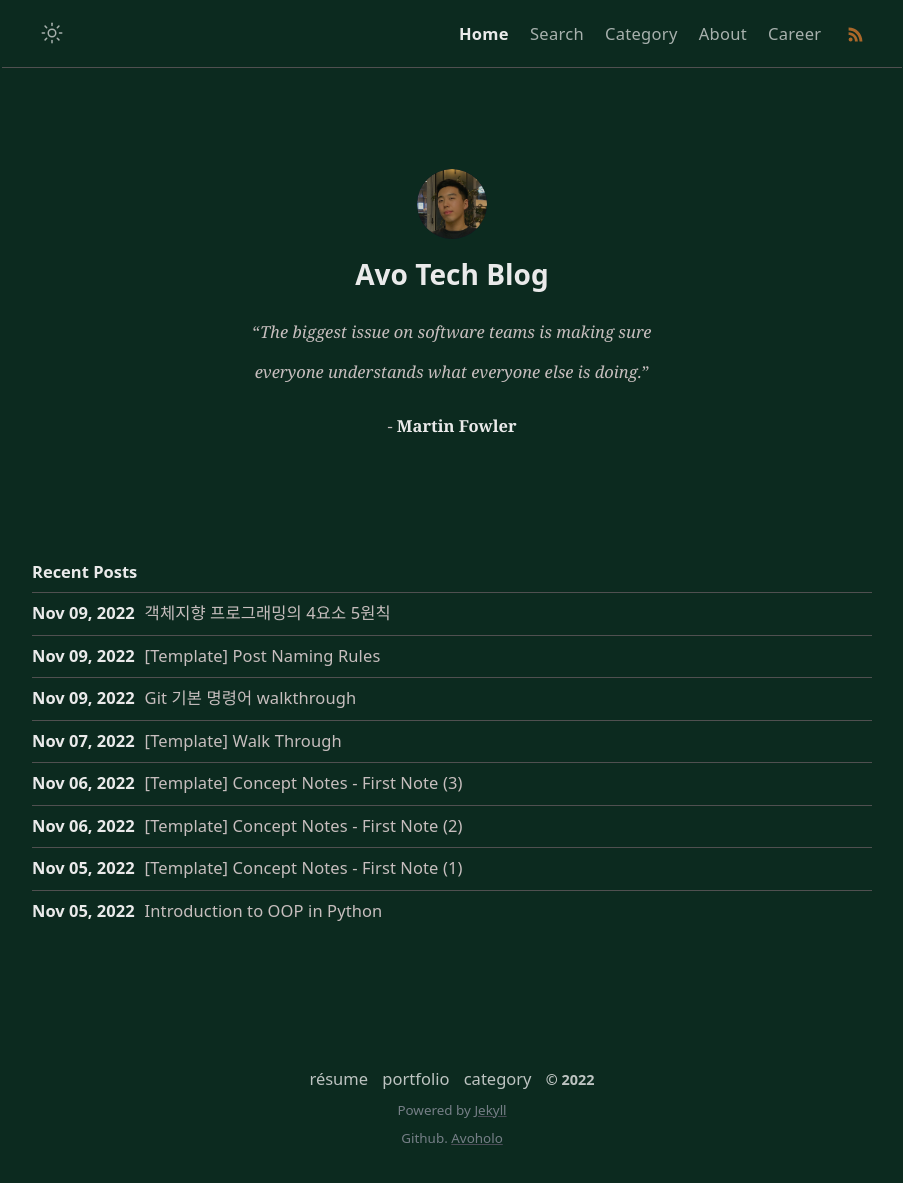
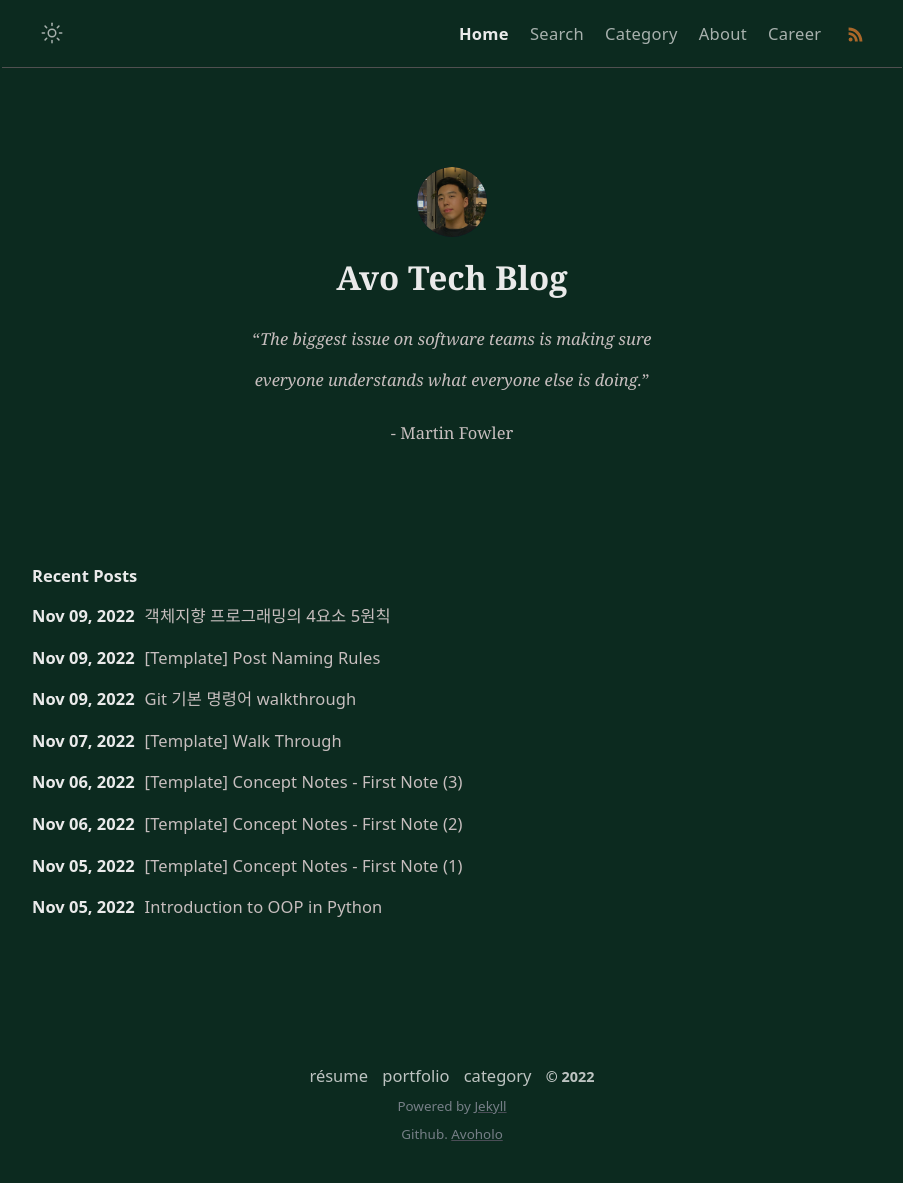
Before and after one commit to avoholo/avoholo.github.io, a Jekyll site: the page built from index.md, in a window 1280 px wide. Shown: the whole page, without its empty margins (188-1091 px from the left). Built offline with Jekyll 4.4.1, drawn with Linux system fonts in a browser that asks for light colours.

Commit message:
edit mobile & web ui

```diff
--- a/_config.yml
+++ b/_config.yml
@@ -16,7 +16,7 @@ author:
     <p style="font-family:Georgia">“<i>The biggest issue on software teams is making sure</p>
     <p style="font-family:Georgia">everyone understands what everyone else is doing.</i>”</p>
     <hr style="height:2px; visibility:hidden;" />
-    <p style="font-family:Georgia;font-weight:10">- <b>Martin Fowler</b></p>
+    <p style="font-family:Georgia;font-weight:10">- Martin Fowler</p>
 #    meet 남규 at <a href="https://github.com/avoholo" target="_blank" rel="noopener">@github</a>.
   username: Avoholo # general username
   github: avoholo # github username
--- a/_sass/klise/_layout.scss
+++ b/_sass/klise/_layout.scss
@@ -181,8 +181,10 @@
 
 // Author
 .author {
-  margin-top: 6.3rem;
-  margin-bottom: 7.2rem;
+  //margin-top: 6.3rem;
+  margin-top: 6.2rem;
+  //margin-bottom: 7.2rem;
+  margin-bottom: 7rem;
   text-align: center;
 
   @include media-query($on-mobile) {
@@ -203,7 +205,8 @@
   }
 
   .author-name {
-    font-size: 1.7em;
+    font-size: 2em;
+    font-family: Georgia, 'Times New Roman', Times, serif;
     margin-bottom: 2px;
   }
 
@@ -231,7 +234,8 @@
   @extend %clearfix;
 
   &:not(:first-child) {
-    border-top: 1px solid $light;
+    //border-top: 1px solid $light;
+    border-top: auto;
   }
 
   .post-item-date {
--- a/_sass/klise/_post.scss
+++ b/_sass/klise/_post.scss
@@ -8,7 +8,7 @@
 
 // Post title
 .header {
-  margin-top: 7.8em;
+  margin-top: 7em;
   margin-bottom: 3em;
 
   .tags {
@@ -26,7 +26,7 @@
   }
 
   .header-title {
-    font-size: 2.2em;
+    font-size: 2.7em;
     line-height: 1.2;
     margin-top: 10px;
     margin-bottom: 20px;
@@ -178,7 +178,9 @@
   }
 
   h2 {
-    @include relative-font-size(2);
+    font-size: $base-font-size * 1.75;
+    font-style: italic;
+    font-family: Cambria, Cochin, Georgia, Times, 'Times New Roman', serif;
     @include media-query($on-mobile) {
       font-size: $mobile-base-font-size * 1.375;
     }
```
